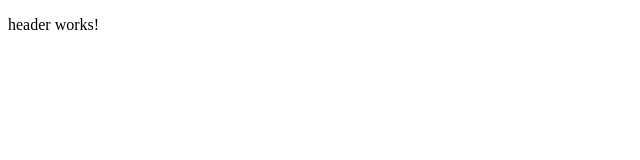
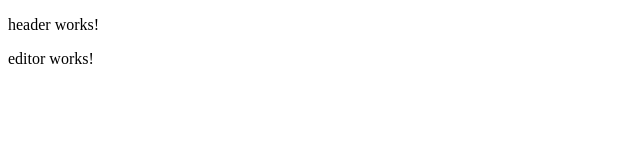
Before and after one commit to tiretz/chordpro-frontend, an Angular app: page / in a window 1280 px wide. Shown: the top 160 px of the page, without its empty margins (0-640 px from the left). Built offline with nearby package versions, Linux system fonts and the light colour scheme.

Commit message:
Add empty editor component.

```diff
--- a/src/app/app.component.html
+++ b/src/app/app.component.html
@@ -1,3 +1,4 @@
 <router-outlet>
 	<app-header></app-header>
+	<app-editor></app-editor>
 </router-outlet>
--- a/src/app/app.module.ts
+++ b/src/app/app.module.ts
@@ -4,11 +4,13 @@ import { BrowserModule } from '@angular/platform-browser';
 import { AppRoutingModule } from './app-routing.module';
 import { AppComponent } from './app.component';
 import { HeaderComponent } from './header/header.component';
+import { EditorComponent } from './editor/editor.component';
 
 @NgModule({
   declarations: [
     AppComponent,
-    HeaderComponent
+    HeaderComponent,
+    EditorComponent
   ],
   imports: [
     BrowserModule,
--- /dev/null
+++ b/src/app/editor/editor.component.html
@@ -0,0 +1 @@
+<p>editor works!</p>
```
Also changed, not shown: src/app/editor/editor.component.ts (added, +10 -0 lines), src/app/editor/editor.component.css (added), 1 other file (tests, documents, lock files or other folders).
